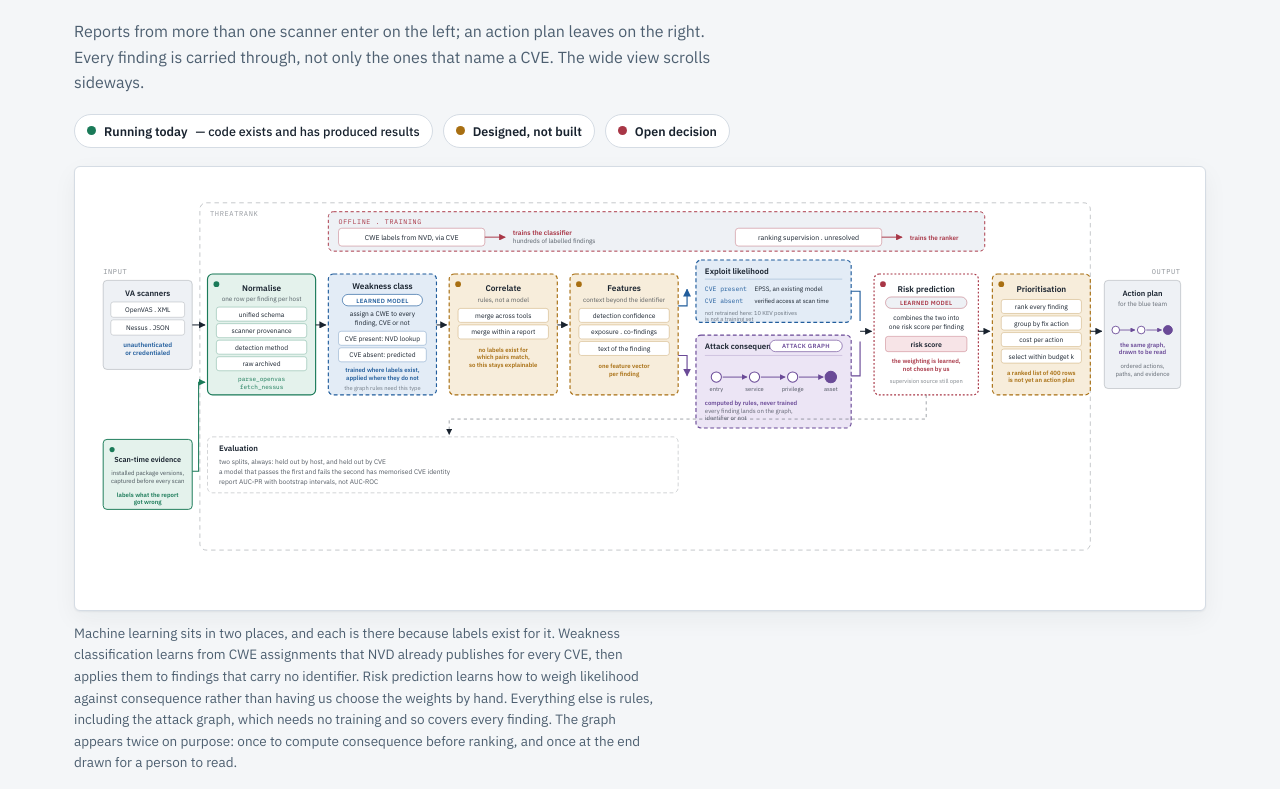
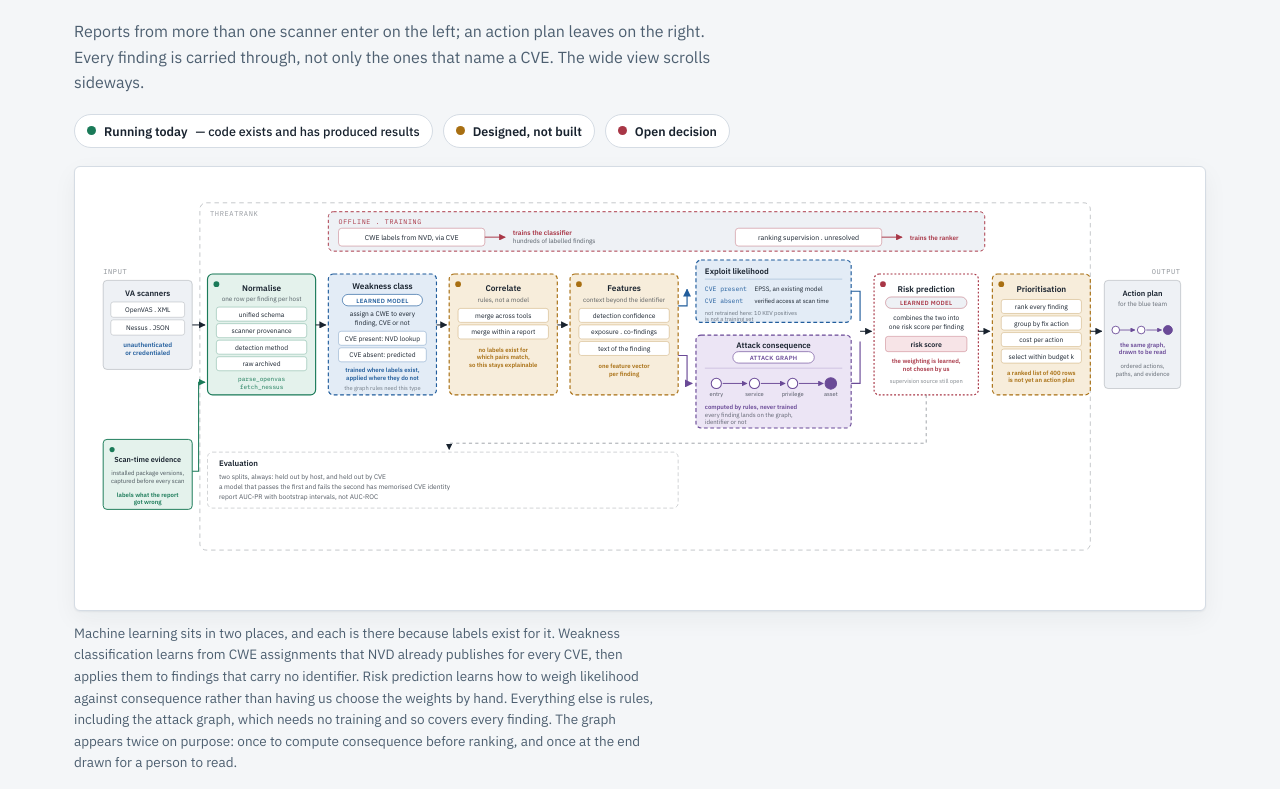
Before and after one commit to erthcyp/ThreatRank_Architecture, a plain HTML site: page index.html in a window 1280 px wide. Shown: the part 547-1336 px from the top of the page. Drawn offline with Linux system fonts and the light colour scheme.

Commit message:
Update architecture

```diff
--- a/index.html
+++ b/index.html
@@ -251,7 +251,7 @@
   <text x="835" y="300" text-anchor="middle" font-size="9.5" fill="var(--designed)" font-weight="600">per finding</text>
 
   <path d="M920,190 L934,190 L934,164" fill="none" stroke="var(--headA)" stroke-width="1.8" marker-end="url(#arA)"/>
-  <path d="M920,268 L934,268 L934,300" fill="none" stroke="var(--headB)" stroke-width="1.8" marker-end="url(#arB)"/>
+  <path d="M920,268 L934,268 L934,312 L942,312" fill="none" stroke="var(--headB)" stroke-width="1.8" marker-end="url(#arB)"/>
 
   <rect x="948" y="118" width="244" height="98" rx="8" fill="var(--headA-bg)" stroke="var(--headA)" stroke-width="1.8" stroke-dasharray="6 4"/>
   <text x="962" y="140" font-size="12.5" font-weight="600" fill="currentColor">Exploit likelihood</text>
@@ -264,27 +264,27 @@
   <text x="962" y="214" font-size="9" fill="currentColor" fill-opacity=".6">is not a training set</text>
 
   <rect x="948" y="236" width="244" height="146" rx="8" fill="var(--headB-bg)" stroke="var(--headB)" stroke-width="1.8" stroke-dasharray="6 4"/>
-  <text x="962" y="258" font-size="12.5" font-weight="600" fill="currentColor">Attack consequence</text>
-  <rect x="1064" y="244" width="114" height="18" rx="9" fill="var(--surface)" stroke="var(--headB)"/>
-  <text x="1121" y="257" text-anchor="middle" font-size="9.5" font-weight="600" fill="var(--headB)" letter-spacing=".05em">ATTACK GRAPH</text>
-  <line x1="962" y1="268" x2="1178" y2="268" stroke="var(--headB)" stroke-opacity=".35"/>
-  <line x1="990" y1="302" x2="1028" y2="302" stroke="var(--headB)" stroke-width="1.5" marker-end="url(#arS)"/>
-  <line x1="1050" y1="302" x2="1088" y2="302" stroke="var(--headB)" stroke-width="1.5" marker-end="url(#arS)"/>
-  <line x1="1110" y1="302" x2="1148" y2="302" stroke="var(--headB)" stroke-width="1.5" marker-end="url(#arS)"/>
-  <circle cx="980" cy="302" r="8" fill="var(--surface)" stroke="var(--headB)" stroke-width="1.6"/>
-  <circle cx="1040" cy="302" r="8" fill="var(--surface)" stroke="var(--headB)" stroke-width="1.6"/>
-  <circle cx="1100" cy="302" r="8" fill="var(--surface)" stroke="var(--headB)" stroke-width="1.6"/>
-  <circle cx="1160" cy="302" r="9" fill="var(--headB)" stroke="var(--headB)" stroke-width="1.6"/>
-  <text x="980" y="324" text-anchor="middle" font-size="9" fill="currentColor" fill-opacity=".75">entry</text>
-  <text x="1040" y="324" text-anchor="middle" font-size="9" fill="currentColor" fill-opacity=".75">service</text>
-  <text x="1100" y="324" text-anchor="middle" font-size="9" fill="currentColor" fill-opacity=".75">privilege</text>
-  <text x="1160" y="324" text-anchor="middle" font-size="9" fill="currentColor" fill-opacity=".75">asset</text>
-  <text x="962" y="346" font-size="9.5" fill="var(--headB)" font-weight="600">computed by rules, never trained</text>
-  <text x="962" y="358" font-size="9.5" fill="currentColor" fill-opacity=".65">every finding lands on the graph,</text>
-  <text x="962" y="370" font-size="9.5" fill="currentColor" fill-opacity=".65">identifier or not</text>
+  <text x="1070" y="256" text-anchor="middle" font-size="12.5" font-weight="600" fill="currentColor">Attack consequence</text>
+  <rect x="1006" y="262" width="128" height="18" rx="9" fill="var(--surface)" stroke="var(--headB)"/>
+  <text x="1070" y="275" text-anchor="middle" font-size="9.5" font-weight="600" fill="var(--headB)" letter-spacing=".05em">ATTACK GRAPH</text>
+  <line x1="962" y1="288" x2="1178" y2="288" stroke="var(--headB)" stroke-opacity=".35"/>
+  <line x1="990" y1="312" x2="1028" y2="312" stroke="var(--headB)" stroke-width="1.5" marker-end="url(#arS)"/>
+  <line x1="1050" y1="312" x2="1088" y2="312" stroke="var(--headB)" stroke-width="1.5" marker-end="url(#arS)"/>
+  <line x1="1110" y1="312" x2="1148" y2="312" stroke="var(--headB)" stroke-width="1.5" marker-end="url(#arS)"/>
+  <circle cx="980" cy="312" r="8" fill="var(--surface)" stroke="var(--headB)" stroke-width="1.6"/>
+  <circle cx="1040" cy="312" r="8" fill="var(--surface)" stroke="var(--headB)" stroke-width="1.6"/>
+  <circle cx="1100" cy="312" r="8" fill="var(--surface)" stroke="var(--headB)" stroke-width="1.6"/>
+  <circle cx="1160" cy="312" r="9" fill="var(--headB)" stroke="var(--headB)" stroke-width="1.6"/>
+  <text x="980" y="332" text-anchor="middle" font-size="9" fill="currentColor" fill-opacity=".75">entry</text>
+  <text x="1040" y="332" text-anchor="middle" font-size="9" fill="currentColor" fill-opacity=".75">service</text>
+  <text x="1100" y="332" text-anchor="middle" font-size="9" fill="currentColor" fill-opacity=".75">privilege</text>
+  <text x="1160" y="332" text-anchor="middle" font-size="9" fill="currentColor" fill-opacity=".75">asset</text>
+  <text x="962" y="352" font-size="9.5" fill="var(--headB)" font-weight="600">computed by rules, never trained</text>
+  <text x="962" y="364" font-size="9.5" fill="currentColor" fill-opacity=".65">every finding lands on the graph,</text>
+  <text x="962" y="376" font-size="9.5" fill="currentColor" fill-opacity=".65">identifier or not</text>
 
   <path d="M1192,167 L1206,167 L1206,214" fill="none" stroke="var(--headA)" stroke-width="1.8"/>
-  <path d="M1192,300 L1206,300 L1206,246" fill="none" stroke="var(--headB)" stroke-width="1.8"/>
+  <path d="M1192,312 L1206,312 L1206,246" fill="none" stroke="var(--headB)" stroke-width="1.8"/>
   <line x1="1206" y1="230" x2="1224" y2="230" stroke="currentColor" stroke-width="1.6" marker-end="url(#ar)"/>
 
   <rect x="1228" y="140" width="164" height="190" rx="8" fill="var(--surface)" stroke="var(--open)" stroke-width="1.8" stroke-dasharray="3 3"/>
@@ -339,12 +339,12 @@
   <text x="86" y="502" text-anchor="middle" font-size="9.5" fill="var(--built)" font-weight="600">got wrong</text>
   <path d="M156,450 L166,450 L166,310 L176,310" fill="none" stroke="var(--built)" stroke-width="1.6" marker-end="url(#arG)"/>
 
-  <rect x="180" y="396" width="740" height="88" rx="8" fill="var(--surface)" stroke="currentColor" stroke-opacity=".3" stroke-dasharray="6 4"/>
-  <text x="198" y="418" font-size="12.5" font-weight="600" fill="currentColor">Evaluation</text>
-  <text x="198" y="438" font-size="10.5" fill="currentColor" fill-opacity=".75">two splits, always: held out by host, and held out by CVE</text>
-  <text x="198" y="454" font-size="10.5" fill="currentColor" fill-opacity=".75">a model that passes the first and fails the second has memorised CVE identity</text>
-  <text x="198" y="470" font-size="10.5" fill="currentColor" fill-opacity=".75">report AUC-PR with bootstrap intervals, not AUC-ROC</text>
-  <path d="M1310,330 L1310,368 L560,368 L560,392" fill="none" stroke="currentColor" stroke-width="1.4" stroke-opacity=".45" stroke-dasharray="5 5" marker-end="url(#ar)"/>
+  <rect x="180" y="420" width="740" height="88" rx="8" fill="var(--surface)" stroke="currentColor" stroke-opacity=".3" stroke-dasharray="6 4"/>
+  <text x="198" y="442" font-size="12.5" font-weight="600" fill="currentColor">Evaluation</text>
+  <text x="198" y="462" font-size="10.5" fill="currentColor" fill-opacity=".75">two splits, always: held out by host, and held out by CVE</text>
+  <text x="198" y="478" font-size="10.5" fill="currentColor" fill-opacity=".75">a model that passes the first and fails the second has memorised CVE identity</text>
+  <text x="198" y="494" font-size="10.5" fill="currentColor" fill-opacity=".75">report AUC-PR with bootstrap intervals, not AUC-ROC</text>
+  <path d="M1310,330 L1310,406 L560,406 L560,416" fill="none" stroke="currentColor" stroke-width="1.4" stroke-opacity=".45" stroke-dasharray="5 5" marker-end="url(#ar)"/>
 </svg>
     </div>
     <figcaption>Machine learning sits in two places, and each is there because labels exist for
```
